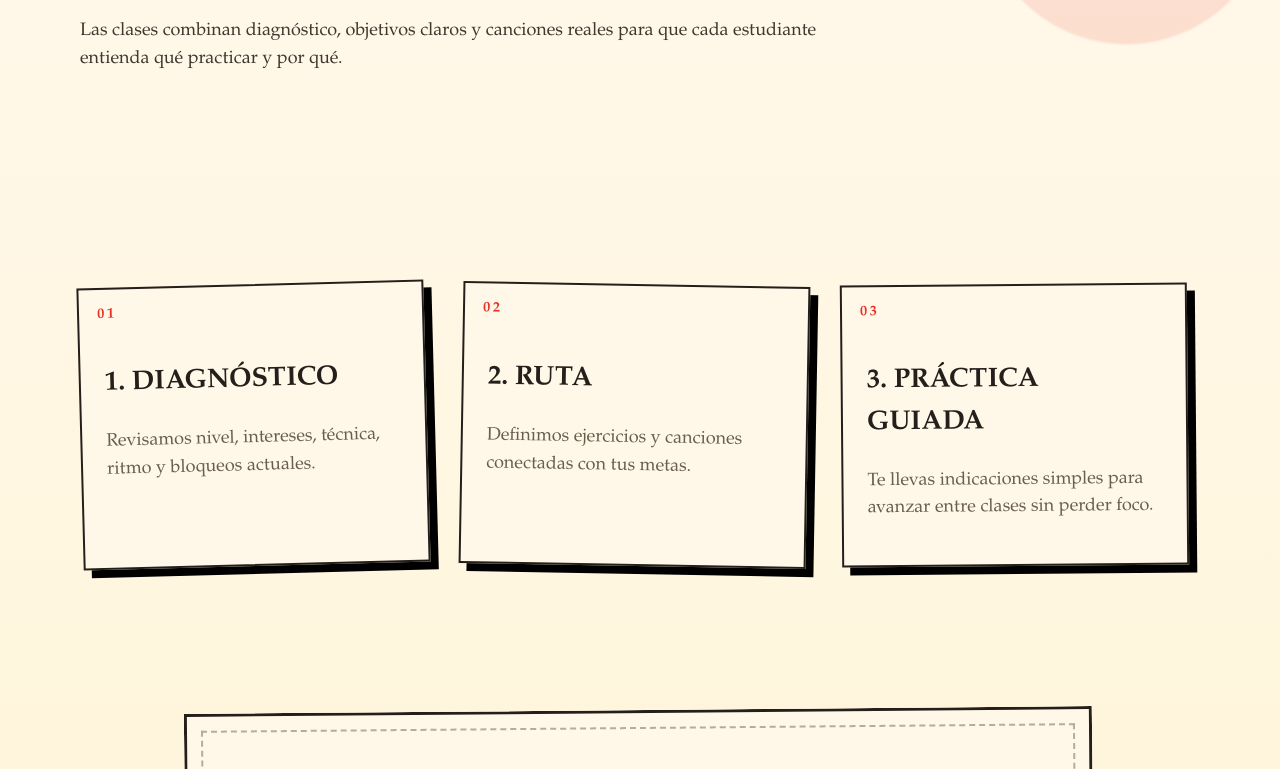
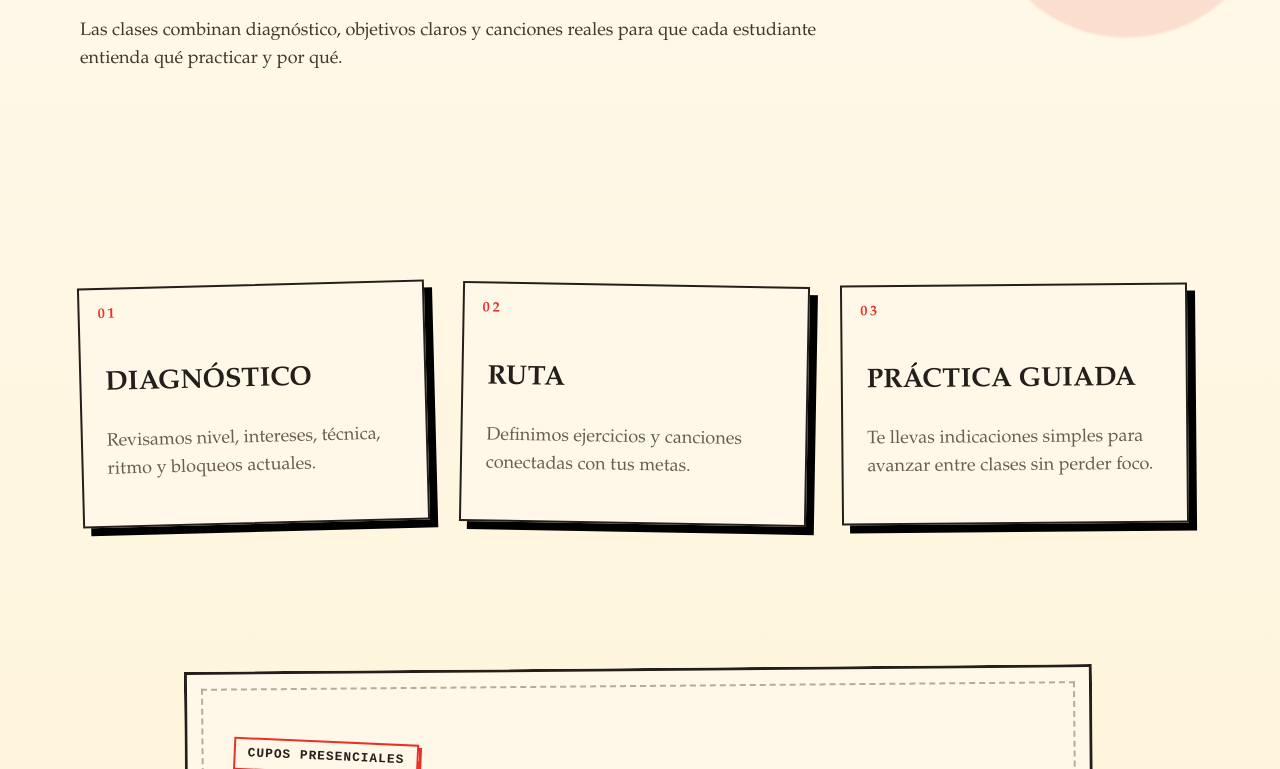
Before and after one commit to Ivan270/riff-club, a Nuxt app: page /sobre-mi in a window 1280 px wide. Shown: the part 441-1210 px from the top of the page. Built offline with nearby package versions, Linux system fonts and the light colour scheme.

Commit message:
fix: remove duplicated step number in /contacto setlist-steps

```diff
--- a/pages/sobre-mi.vue
+++ b/pages/sobre-mi.vue
@@ -1,5 +1,9 @@
 <script setup lang="ts">
-useSeoMeta({ title: 'Profesor de guitarra y bajo en La Reina', description: 'Conoce el método de clases personalizadas para guitarra eléctrica, acústica y bajo en Santiago Oriente.' })
+useSeoMeta({
+  title: "Profesor de guitarra y bajo en La Reina",
+  description:
+    "Conoce el método de clases personalizadas para guitarra eléctrica, acústica y bajo en Santiago Oriente.",
+});
 </script>
 
 <template>
@@ -7,26 +11,90 @@ useSeoMeta({ title: 'Profesor de guitarra y bajo en La Reina', description: 'Con
     <section class="section container">
       <span class="sticker">Método cercano y directo</span>
       <h1 class="display">Profesor de guitarra y bajo en La Reina</h1>
-      <p class="lead">Las clases combinan diagnóstico, objetivos claros y canciones reales para que cada estudiante entienda qué practicar y por qué.</p>
+      <p class="lead">
+        Las clases combinan diagnóstico, objetivos claros y canciones reales
+        para que cada estudiante entienda qué practicar y por qué.
+      </p>
     </section>
     <section class="section container setlist-steps">
-      <article><h2>1. Diagnóstico</h2><p>Revisamos nivel, intereses, técnica, ritmo y bloqueos actuales.</p></article>
-      <article><h2>2. Ruta</h2><p>Definimos ejercicios y canciones conectadas con tus metas.</p></article>
-      <article><h2>3. Práctica guiada</h2><p>Te llevas indicaciones simples para avanzar entre clases sin perder foco.</p></article>
+      <article>
+        <h2>Diagnóstico</h2>
+        <p>Revisamos nivel, intereses, técnica, ritmo y bloqueos actuales.</p>
+      </article>
+      <article>
+        <h2>Ruta</h2>
+        <p>Definimos ejercicios y canciones conectadas con tus metas.</p>
+      </article>
+      <article>
+        <h2>Práctica guiada</h2>
+        <p>
+          Te llevas indicaciones simples para avanzar entre clases sin perder
+          foco.
+        </p>
+      </article>
     </section>
     <ContactCta />
   </div>
 </template>
 
 <style scoped>
-.lead { color: var(--muted); max-width: 760px; }
-.setlist-steps p { color: var(--muted-ink); max-width: 760px; }
-.setlist-steps { display: grid; gap: 22px; grid-template-columns: repeat(3, 1fr); counter-reset: setlist; }
-article { position: relative; box-sizing: border-box; max-width: calc(100% - 12px); padding: 52px 24px 24px; background: var(--paper); color: var(--ink); border: 2px solid var(--ink); box-shadow: 8px 8px 0 #000; transform: rotate(-1.5deg); }
-article:nth-child(2) { transform: rotate(1deg); }
-article:nth-child(3) { transform: rotate(-.5deg); }
-article::before { counter-increment: setlist; content: counter(setlist, decimal-leading-zero); position: absolute; top: 14px; left: 18px; color: var(--red); font-size: .9rem; font-weight: 950; letter-spacing: .18em; }
-article p { color: #272727; }
-h2 { text-transform: uppercase; }
-@media (max-width: 860px) { .setlist-steps { grid-template-columns: 1fr; } article, article:nth-child(2), article:nth-child(3) { transform: none; box-shadow: 4px 6px 0 #000; } }
+.lead {
+  color: var(--muted);
+  max-width: 760px;
+}
+.setlist-steps p {
+  color: var(--muted-ink);
+  max-width: 760px;
+}
+.setlist-steps {
+  display: grid;
+  gap: 22px;
+  grid-template-columns: repeat(3, 1fr);
+  counter-reset: setlist;
+}
+article {
+  position: relative;
+  box-sizing: border-box;
+  max-width: calc(100% - 12px);
+  padding: 52px 24px 24px;
+  background: var(--paper);
+  color: var(--ink);
+  border: 2px solid var(--ink);
+  box-shadow: 8px 8px 0 #000;
+  transform: rotate(-1.5deg);
+}
+article:nth-child(2) {
+  transform: rotate(1deg);
+}
+article:nth-child(3) {
+  transform: rotate(-0.5deg);
+}
+article::before {
+  counter-increment: setlist;
+  content: counter(setlist, decimal-leading-zero);
+  position: absolute;
+  top: 14px;
+  left: 18px;
+  color: var(--red);
+  font-size: 0.9rem;
+  font-weight: 950;
+  letter-spacing: 0.18em;
+}
+article p {
+  color: #272727;
+}
+h2 {
+  text-transform: uppercase;
+}
+@media (max-width: 860px) {
+  .setlist-steps {
+    grid-template-columns: 1fr;
+  }
+  article,
+  article:nth-child(2),
+  article:nth-child(3) {
+    transform: none;
+    box-shadow: 4px 6px 0 #000;
+  }
+}
 </style>
```
